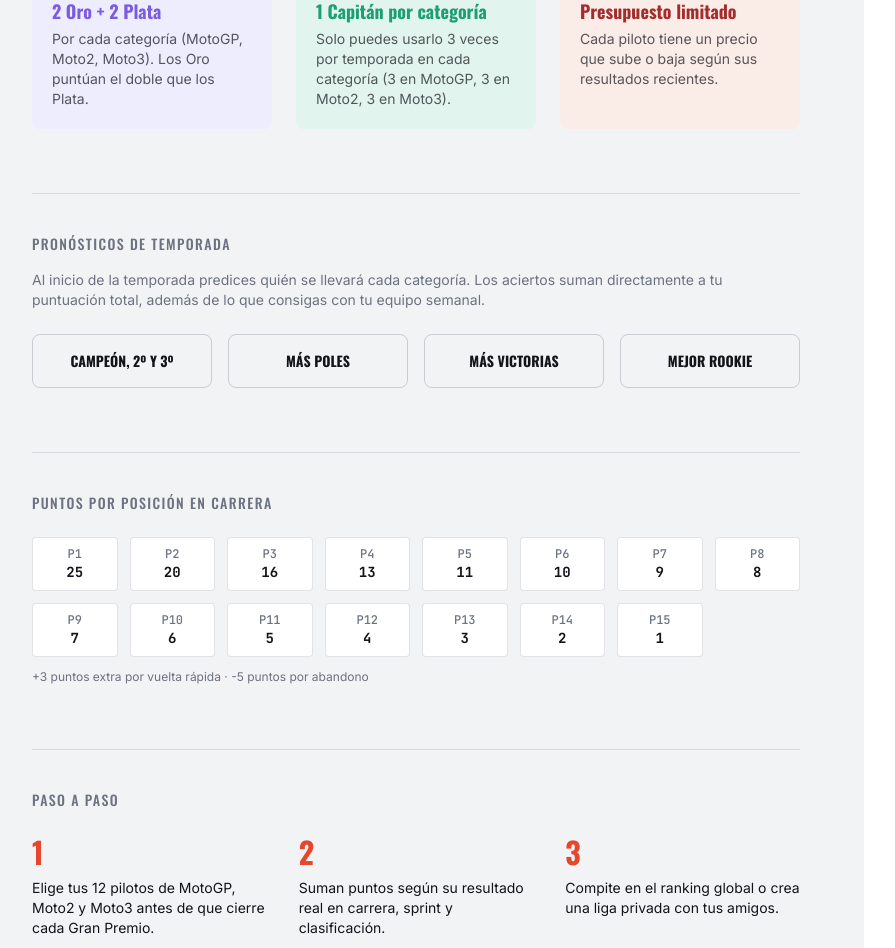
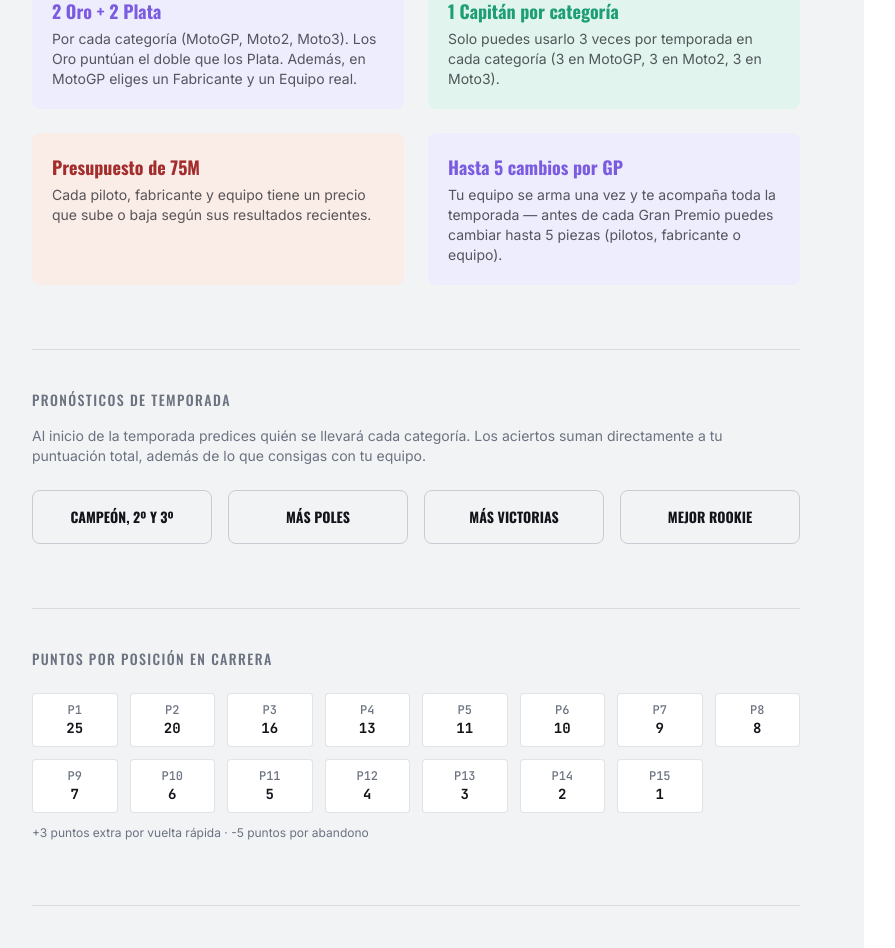
Before and after one commit to pitlanefantasy/pitlane-fantasy, a React (Create React App) app in the folder frontend/: page /reglas in a window 1280 px wide. Shown: the part 300-1248 px from the top of the page, without its empty margins (32-927 px from the left). Built offline with nearby package versions, Linux system fonts and the light colour scheme.

Commit message:
Actualiza textos de Home y Reglas al nuevo modelo de equipo persistente (5 cambios/GP, fabricante y equipo real)

```diff
--- a/frontend/src/pages/Home.jsx
+++ b/frontend/src/pages/Home.jsx
@@ -23,7 +23,7 @@
           El fantasy que une <span className="text-pit-red font-bold">MotoGP, Moto2 y Moto3</span> en un solo equipo.
         </p>
         <p className="text-pit-muted text-sm max-w-xl mt-2">
-          Pronostica al campeón, al mejor rookie, quién hará más poles y quién ganará más carreras. Entra y vive el mejor fantasy de motos.
+          Arma tu equipo con pilotos de MotoGP, Moto2 y Moto3, y pronostica quién será campeón, quién hará más poles y quién será el mejor rookie. Compite con tus amigos, carrera a carrera.
         </p>
 
         <section className="pt-8">
@@ -34,9 +34,9 @@
         <section className="mt-16 border-t border-pit-muted/20 pt-10">
           <div className="grid grid-cols-1 md:grid-cols-2 gap-6">
             <div className="bg-white rounded-lg p-6 border border-pit-muted/20">
-              <p className="text-pit-red text-xs font-display uppercase tracking-widest">Cada Gran Premio</p>
-              <p className="font-display font-bold text-lg text-pit-ink mt-1">Tu equipo semanal</p>
-              <p className="text-pit-muted text-sm mt-2">2 Oro + 2 Plata por categoría, un capitán y presupuesto que sube y baja según resultados.</p>
+              <p className="text-pit-red text-xs font-display uppercase tracking-widest">Tu equipo</p>
+              <p className="font-display font-bold text-lg text-pit-ink mt-1">Se arma una vez, evoluciona contigo</p>
+              <p className="text-pit-muted text-sm mt-2">12 pilotos, fabricante y equipo de MotoGP — hasta 5 cambios por Gran Premio, sin empezar de cero cada semana.</p>
             </div>
             <div className="bg-white rounded-lg p-6 border border-pit-muted/20">
               <p className="text-pit-red text-xs font-display uppercase tracking-widest">Toda la temporada</p>
--- a/frontend/src/pages/Reglas.jsx
+++ b/frontend/src/pages/Reglas.jsx
@@ -10,13 +10,15 @@
         <h2 className="font-display text-sm uppercase tracking-widest text-pit-muted mb-6">
           Formato de tu equipo
         </h2>
-        <div className="grid grid-cols-1 md:grid-cols-3 gap-6">
+        <div className="grid grid-cols-1 md:grid-cols-2 gap-6">
           <ReglaCard color="bg-pit-best-bg text-pit-best" titulo="2 Oro + 2 Plata"
-            texto="Por cada categoría (MotoGP, Moto2, Moto3). Los Oro puntúan el doble que los Plata." />
+            texto="Por cada categoría (MotoGP, Moto2, Moto3). Los Oro puntúan el doble que los Plata. Además, en MotoGP eliges un Fabricante y un Equipo real." />
           <ReglaCard color="bg-pit-up-bg text-pit-up" titulo="1 Capitán por categoría"
             texto="Solo puedes usarlo 3 veces por temporada en cada categoría (3 en MotoGP, 3 en Moto2, 3 en Moto3)." />
-          <ReglaCard color="bg-pit-down-bg text-pit-down" titulo="Presupuesto limitado"
-            texto="Cada piloto tiene un precio que sube o baja según sus resultados recientes." />
+          <ReglaCard color="bg-pit-down-bg text-pit-down" titulo="Presupuesto de 75M"
+            texto="Cada piloto, fabricante y equipo tiene un precio que sube o baja según sus resultados recientes." />
+          <ReglaCard color="bg-pit-best-bg text-pit-best" titulo="Hasta 5 cambios por GP"
+            texto="Tu equipo se arma una vez y te acompaña toda la temporada — antes de cada Gran Premio puedes cambiar hasta 5 piezas (pilotos, fabricante o equipo)." />
         </div>
       </section>
 
@@ -25,7 +27,7 @@
           Pronósticos de temporada
         </h2>
         <p className="text-pit-muted text-sm mb-6">
-          Al inicio de la temporada predices quién se llevará cada categoría. Los aciertos suman directamente a tu puntuación total, además de lo que consigas con tu equipo semanal.
+          Al inicio de la temporada predices quién se llevará cada categoría. Los aciertos suman directamente a tu puntuación total, además de lo que consigas con tu equipo.
         </p>
         <div className="grid grid-cols-2 md:grid-cols-4 gap-4">
           {['Campeón, 2º y 3º', 'Más poles', 'Más victorias', 'Mejor rookie'].map(t => (
@@ -56,9 +58,9 @@
           Paso a paso
         </h2>
         <div className="grid grid-cols-1 md:grid-cols-3 gap-8">
-          <Paso n="1" texto="Elige tus 12 pilotos de MotoGP, Moto2 y Moto3 antes de que cierre cada Gran Premio." />
-          <Paso n="2" texto="Suman puntos según su resultado real en carrera, sprint y clasificación." />
-          <Paso n="3" texto="Compite en el ranking global o crea una liga privada con tus amigos." />
+          <Paso n="1" texto="Arma tu equipo la primera vez que juegues: 12 pilotos, fabricante y equipo de MotoGP, sin límite." />
+          <Paso n="2" texto="Antes de cada Gran Premio, ajusta hasta 5 piezas si quieres — el resto se mantiene tal cual." />
+          <Paso n="3" texto="Suman puntos según su resultado real en carrera, sprint y clasificación. Compite en el ranking global o crea una liga privada." />
         </div>
       </section>
     </div>
```
Also changed, not shown: 1 other file (tests, documents, lock files or other folders).
